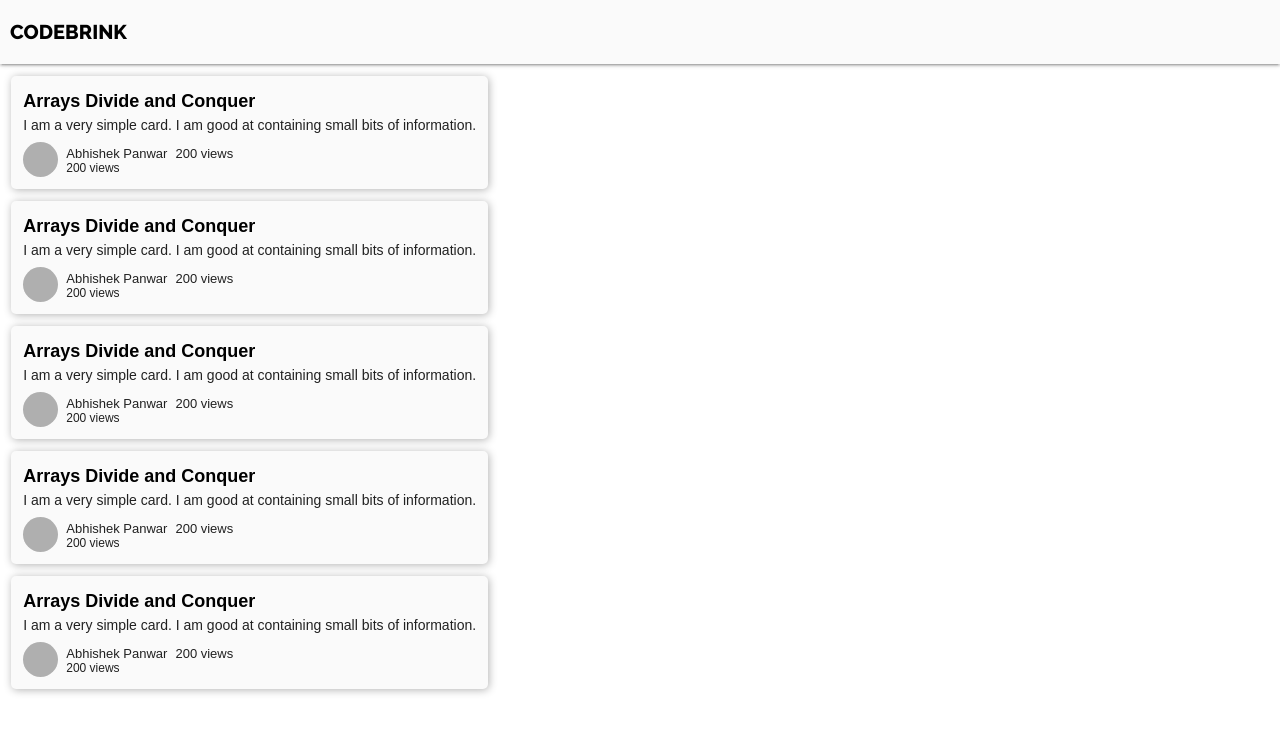
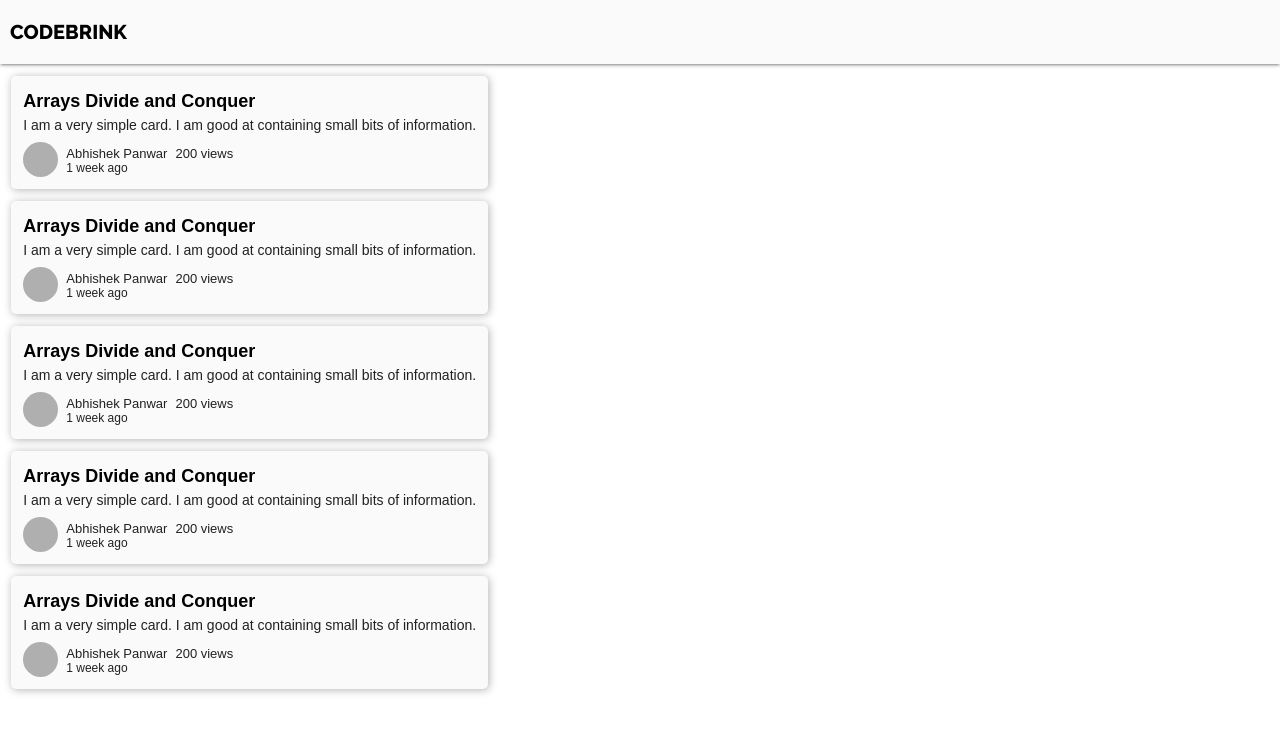
Before and after one commit to panwarabhishek345/-codebrink-web-app-react, a React (Create React App) app: page / in a window 1280 px wide. Shown: the top 732 px of the page. Built offline with nearby package versions, Linux system fonts and the light colour scheme.

Commit message:
Card Improved

```diff
--- a/src/ArticleListCard/ArticleListCard.js
+++ b/src/ArticleListCard/ArticleListCard.js
@@ -24,7 +24,7 @@ class ArticleListCard extends Component {
                     <p className="author-name">Abhishek Panwar</p>
                     <p className="author-name">200 views</p>
                   </div>
-                  <p className="published-time">200 views</p>
+                  <p className="published-time">1 week ago</p>
                 </div>
               </div>
             </div>
```
